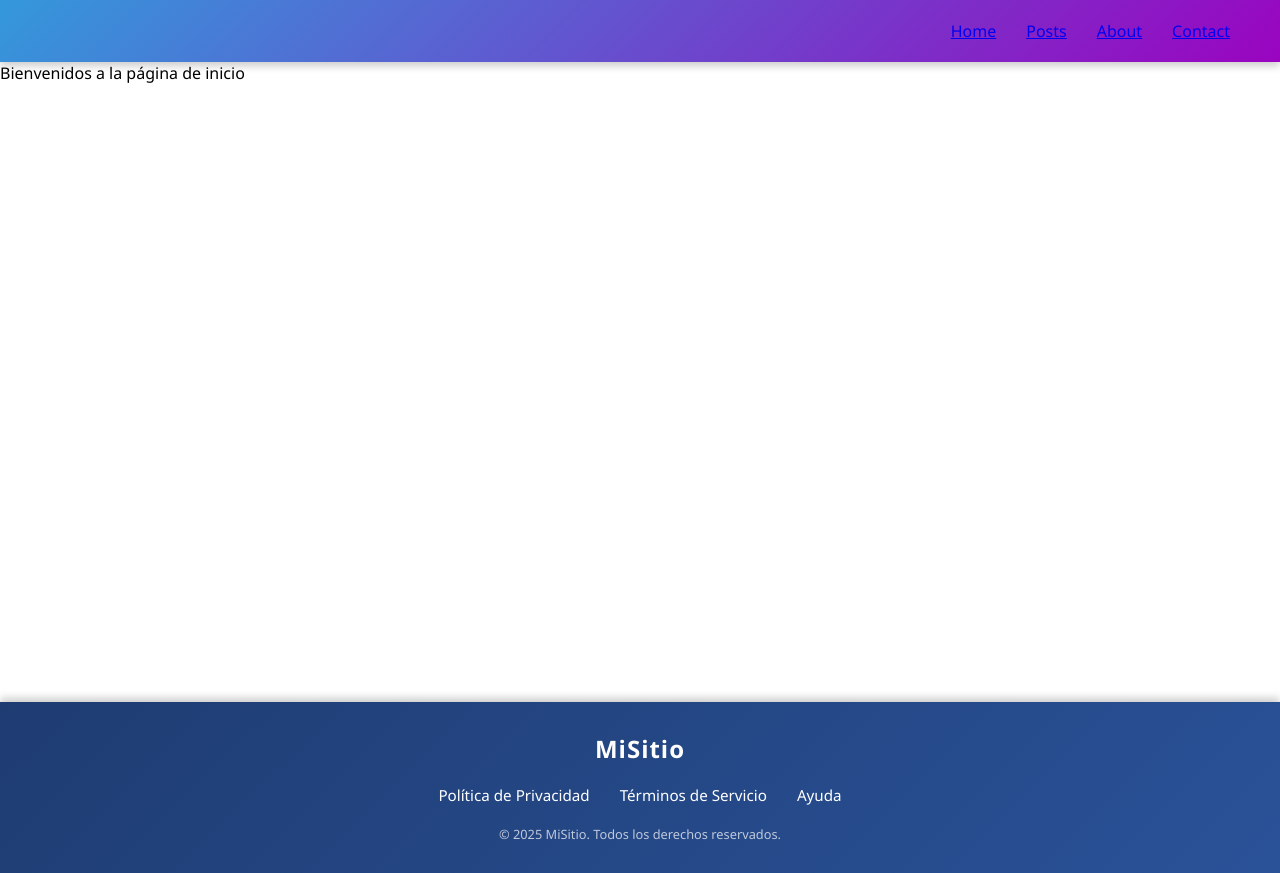
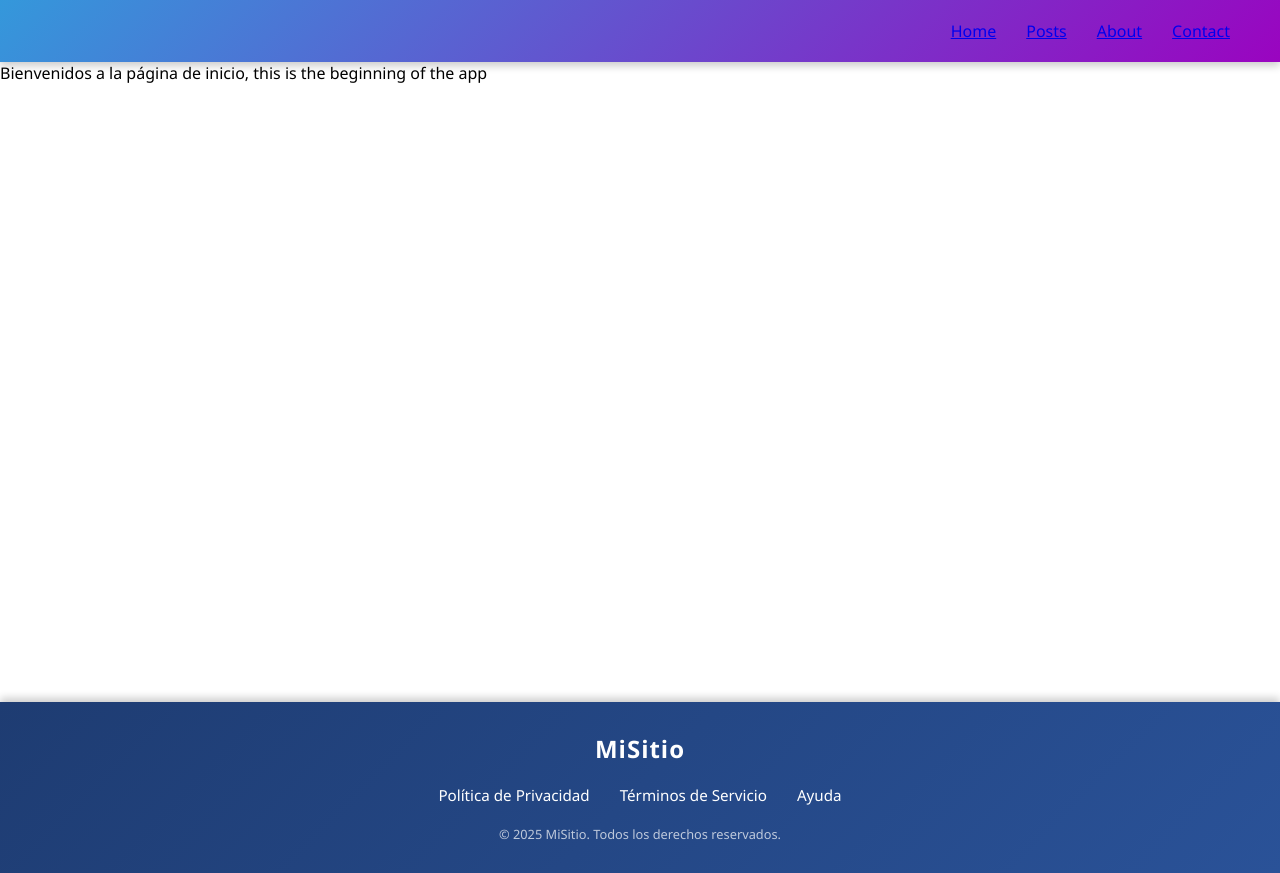
Before and after one commit to victorvelas/velas-blog, a Nuxt app: page / in a window 1280 px wide. Built offline with nearby package versions, Linux system fonts and the light colour scheme.

Commit message:
test updates

```diff
--- a/pages/index.vue
+++ b/pages/index.vue
@@ -1,4 +1,4 @@
 <template>
 
-    Bienvenidos a la página de inicio
+    Bienvenidos a la página de inicio, this is the beginning of the app
 </template>
```
